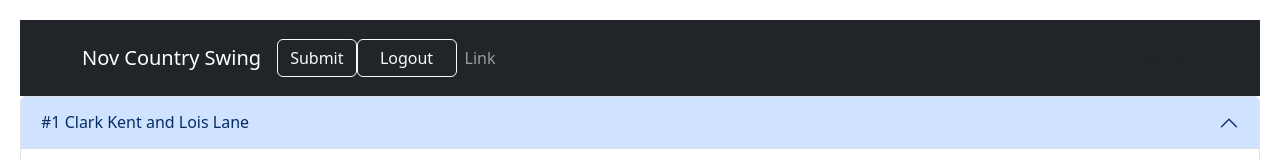
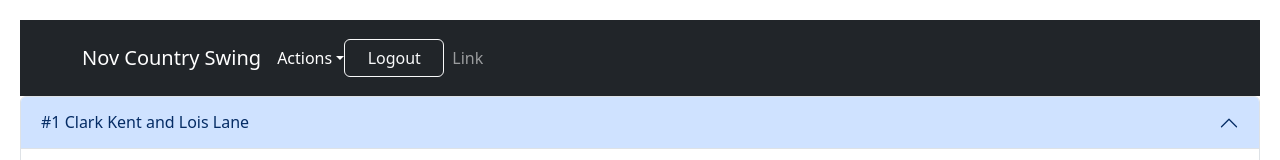
Before and after one commit to dancingevilgenius/SuperheroPage, a React (Vite) app: page / in a window 1280 px wide. Shown: the top 160 px of the page. Built offline with nearby package versions, Linux system fonts and the light colour scheme.

Commit message:
Dropdown menu moved to top level. Merged 'Submit' and 'Order by' in dropdown.

```diff
--- a/src/components/ContestantNavbar.tsx
+++ b/src/components/ContestantNavbar.tsx
@@ -9,7 +9,28 @@ function ContestantNavBar() {
     <Navbar expand="lg" bg="dark" data-bs-theme="dark">
       <Container>
         <Navbar.Brand href="#home">Nov Country Swing</Navbar.Brand>
-        <Button variant="outline-light">Submit</Button>
+
+        <NavDropdown
+          title="Actions"
+          id="nav-dropdown"
+          style={{ color: "white" }}
+        >
+          <NavDropdown.Item eventKey="1.1">Submit Scores</NavDropdown.Item>
+          <NavDropdown.Divider />
+          <NavDropdown.Header>Order By</NavDropdown.Header>
+          <NavDropdown.Item eventKey="4.1">Bib #</NavDropdown.Item>
+          <NavDropdown.Item eventKey="4.2">Raw Score</NavDropdown.Item>
+          <NavDropdown.Item eventKey="4.3">Not Scored at top</NavDropdown.Item>
+
+          <NavDropdown.Item eventKey="4.5">Leader First Name</NavDropdown.Item>
+          <NavDropdown.Item eventKey="4.6">Leader Last Name</NavDropdown.Item>
+          <NavDropdown.Item eventKey="4.7">
+            Follower First Name
+          </NavDropdown.Item>
+          <NavDropdown.Item eventKey="4.8">Follower Last Name</NavDropdown.Item>
+        </NavDropdown>
+
+        {/* <Button variant="outline-light">Submit </Button> */}
         <Navbar.Toggle aria-controls="basic-navbar-nav" />
         <Navbar.Collapse id="basic-navbar-nav" style={{ margin: "10px auto" }}>
           <Nav className="me-auto">
@@ -22,24 +43,6 @@ function ContestantNavBar() {
 
             <Nav.Link href="#link">Link</Nav.Link>
           </Nav>
-          <NavDropdown title="Order by" id="nav-dropdown" menuVariant="light">
-            <NavDropdown.Item eventKey="4.1">Bib #</NavDropdown.Item>
-            <NavDropdown.Item eventKey="4.2">Raw Score</NavDropdown.Item>
-            <NavDropdown.Item eventKey="4.3">
-              Not Scored at top
-            </NavDropdown.Item>
-            <NavDropdown.Divider />
-            <NavDropdown.Item eventKey="4.5">
-              Leader First Name
-            </NavDropdown.Item>
-            <NavDropdown.Item eventKey="4.6">Leader Last Name</NavDropdown.Item>
-            <NavDropdown.Item eventKey="4.7">
-              Follower First Name
-            </NavDropdown.Item>
-            <NavDropdown.Item eventKey="4.8">
-              Follower Last Name
-            </NavDropdown.Item>
-          </NavDropdown>
         </Navbar.Collapse>
       </Container>
     </Navbar>
```
